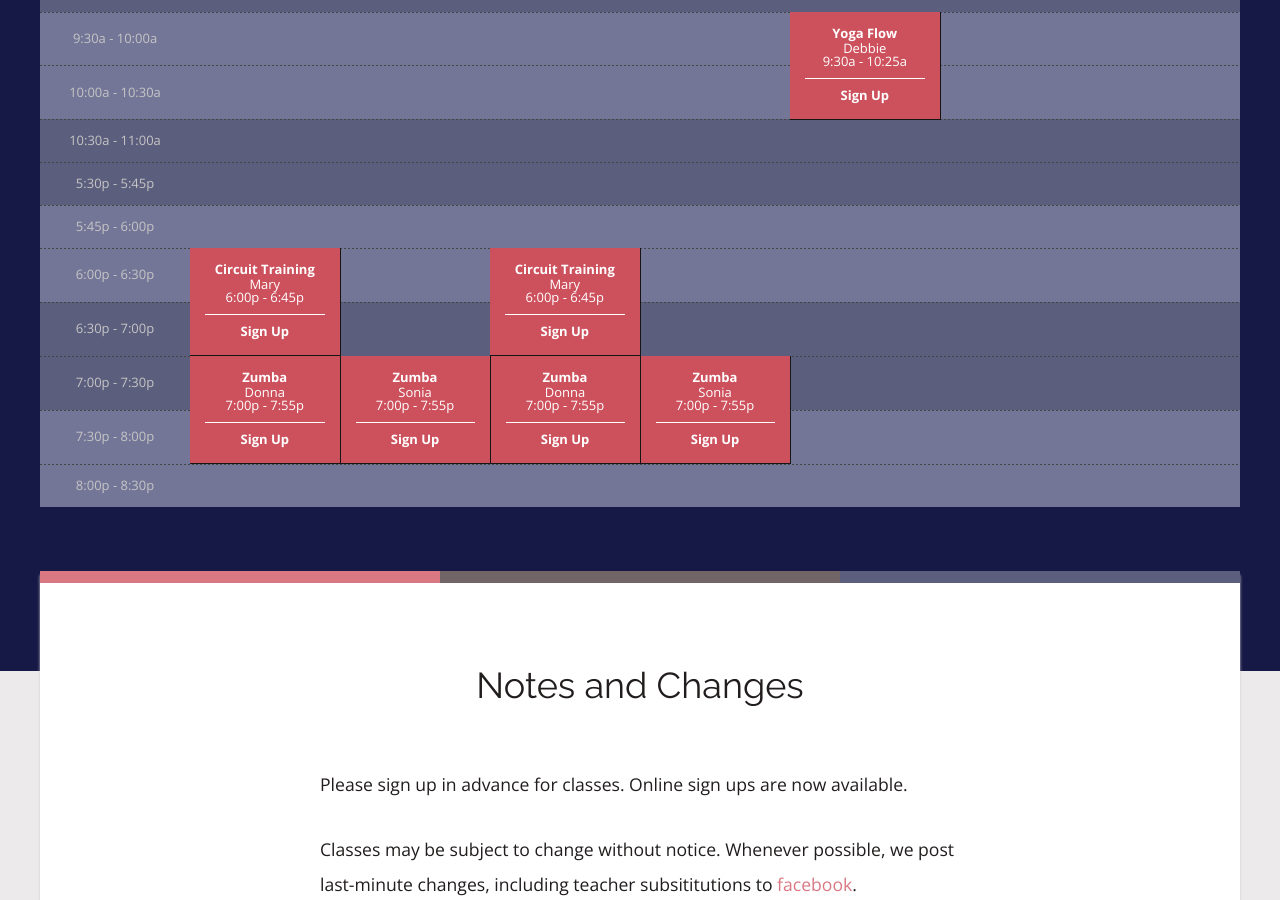
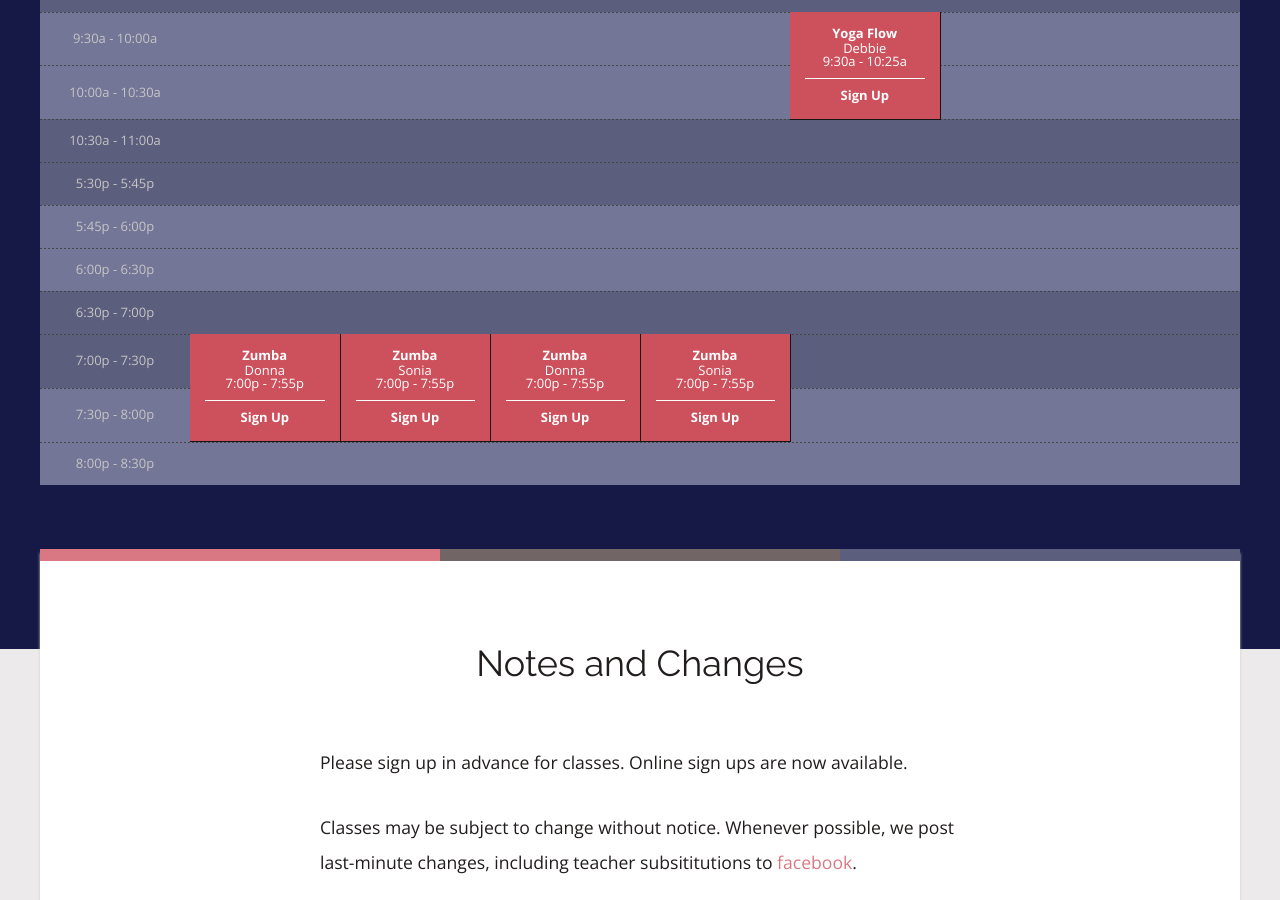
Before and after one commit to rwstone/shapeitup, a Jekyll site: the page built from schedule/index.md, in a window 1280 px wide and 900 px high, scrolled down 421 px. Built offline with Jekyll 4.4.1, drawn with Linux system fonts in a browser that asks for light colours; some web fonts are replaced.

Commit message:
Updated Index

```diff
--- a/schedule/index.md
+++ b/schedule/index.md
@@ -3,12 +3,6 @@ title: Group Fitness Schedule
 date: 2022-07-18 08:01:00 -04:00
 allow_online_signups: true
 sessions:
-- class: Circuit Training
-  instructor: Mary
-  day: Monday
-  start_time: 6:00p
-  end_time: 6:45p
-  length: 2
 - class: Zumba
   instructor: Donna
   day: Monday
@@ -20,12 +14,6 @@ sessions:
   day: Tuesday
   start_time: 7:00p
   end_time: 7:55p
-  length: 2
-- class: Circuit Training
-  instructor: Mary
-  day: Wednesday
-  start_time: 6:00p
-  end_time: 6:45p
   length: 2
 - class: Zumba
   instructor: Donna
```
